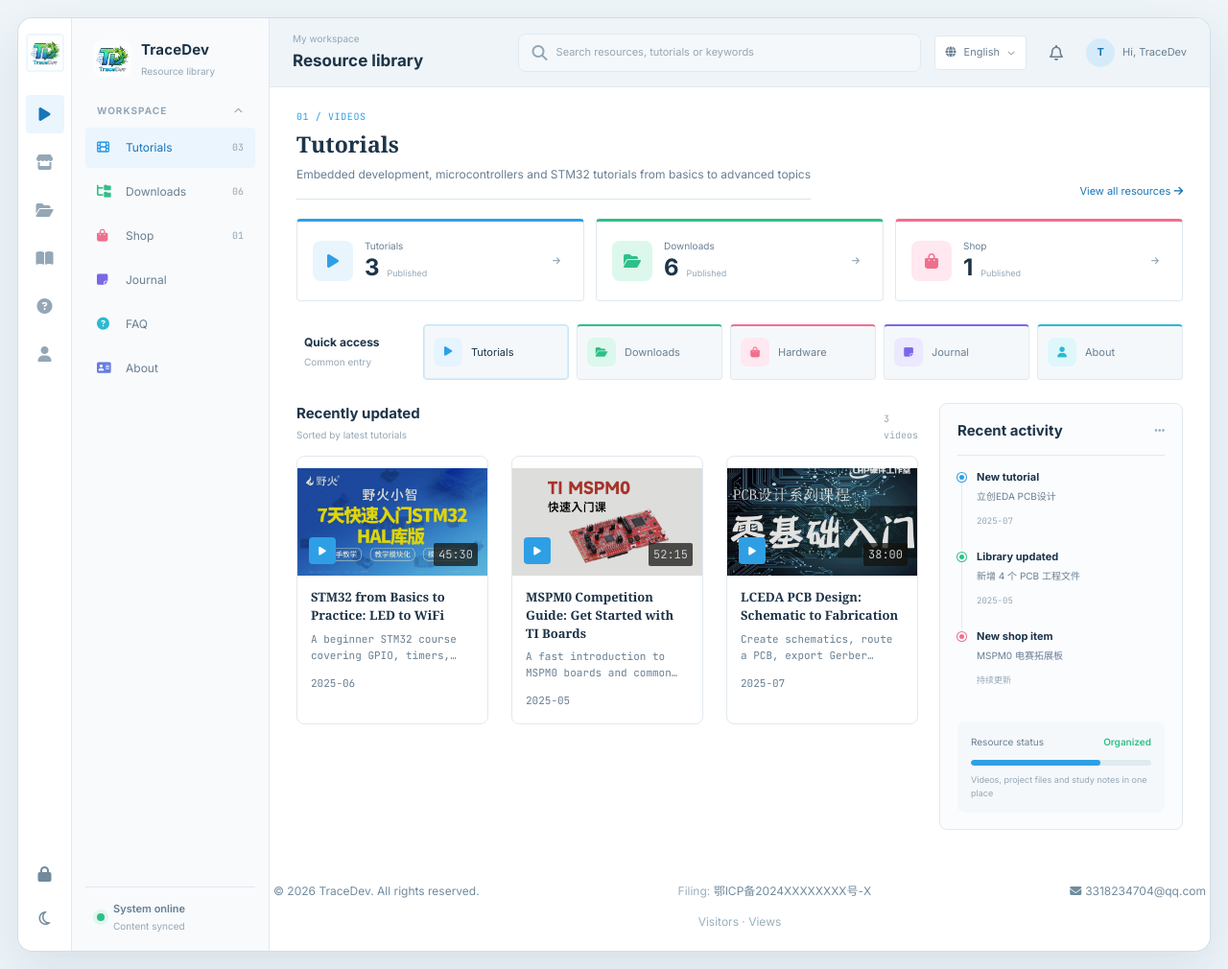
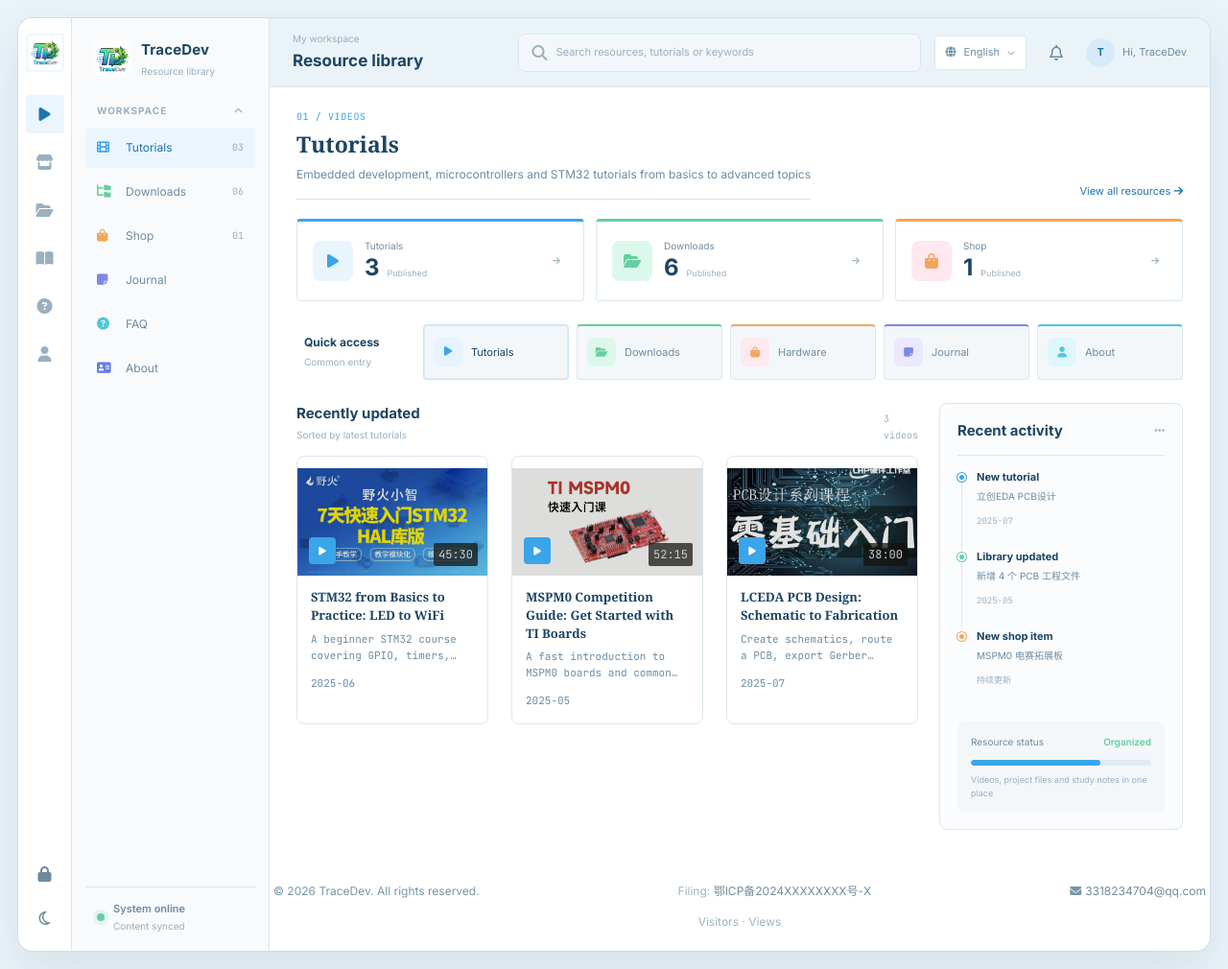
Before and after one commit to wfw6666666666/traceDev, a Django app: page / in a window 1280 px wide. Shown: the whole page at 96% size. Run offline with Django 5.2, Linux system fonts and the light colour scheme; some libraries are stand-ins or nearby versions.

Commit message:
style: align palette with cloud workspace reference

```diff
--- a/css/style.css
+++ b/css/style.css
@@ -6,9 +6,9 @@
 /* ========== 1. CSS 变量 — 深色/浅色双主题 ========== */
 :root,
 [data-theme='dark'] {
-  --neon-blue: #2f9fe5;
-  --neon-purple: #7186e8;
-  --neon-cyan: #42bfd8;
+  --neon-blue: #4aaef0;
+  --neon-purple: #8c98ee;
+  --neon-cyan: #59c9da;
 
   --bg-body: #172530;
   --bg-card: #203442;
@@ -46,30 +46,30 @@
 }
 
 [data-theme='light'] {
-  --neon-blue: #2f9fe5;
-  --neon-purple: #7186e8;
-  --neon-cyan: #42bfd8;
-
-  --bg-body: #eef4f8;
+  --neon-blue: #3aa5e8;
+  --neon-purple: #7c88e6;
+  --neon-cyan: #55c5d8;
+
+  --bg-body: #eaf3f8;
   --bg-card: #ffffff;
   --bg-elevated: rgba(255, 255, 255, 0.98);
-  --bg-navbar: rgba(238, 244, 248, 0.96);
+  --bg-navbar: rgba(234, 243, 248, 0.96);
   --bg-input: #ffffff;
   --bg-social: #edf4f9;
   --bg-social-hover: #e1edf5;
   --bg-tab-hover: rgba(0, 0, 0, 0.05);
   --bg-video-overlay: rgba(0, 0, 0, 0.55);
 
-  --text-primary: #1d3449;
-  --text-secondary: #526e82;
-  --text-muted: #718b9d;
-  --text-dim: #9aafbd;
-
-  --border-default: #e1e9f0;
+  --text-primary: #1d4562;
+  --text-secondary: #55768e;
+  --text-muted: #7896a8;
+  --text-dim: #9eb4c2;
+
+  --border-default: #dbe7ef;
   --border-subtle: rgba(0, 0, 0, 0.06);
-  --border-input: #cbdce7;
-  --border-card: #e1e9f0;
-  --border-hover: #a8cde3;
+  --border-input: #c6dbe7;
+  --border-card: #dbe7ef;
+  --border-hover: #9fc8e3;
 
   --success: #166534;
   --success-soft: rgba(22, 101, 52, 0.10);
@@ -78,9 +78,9 @@
 
   --grid-color: rgba(0, 0, 0, 0.03);
   --float-border: rgba(0, 0, 0, 0.06);
-  --scrollbar-track: #eef4f8;
-  --scrollbar-thumb: #cbdce7;
-  --scrollbar-thumb-hover: #a8cde3;
+  --scrollbar-track: #eaf3f8;
+  --scrollbar-thumb: #c6dbe7;
+  --scrollbar-thumb-hover: #9fc8e3;
   --shadow-card: 0 1px 2px rgba(31, 26, 20, 0.06), 0 2px 6px rgba(31, 26, 20, 0.05);
   --shadow-tabs: 0 1px 3px rgba(31, 26, 20, 0.05);
 }
@@ -864,15 +864,15 @@
    This layer deliberately overrides the earlier card-heavy skin.
    ============================================================ */
 :root {
-  --paper: #eef4f8;
+  --paper: #eaf3f8;
   --paper-raised: #ffffff;
   --paper-muted: #e4eef5;
-  --ink: #1d3449;
+  --ink: #1d4562;
   --ink-soft: #526e82;
   --ink-muted: #718b9d;
   --line: #d7e4ed;
   --line-strong: #abc7d9;
-  --brand: #2f9fe5;
+  --brand: #3aa5e8;
   --brand-hover: #1976b9;
   --green: #36b982;
   --red: #d8667a;
@@ -1411,26 +1411,26 @@
    ============================================================ */
 :root,
 [data-theme='light'] {
-  --app-blue: #2f9fe5;
-  --app-blue-deep: #1976b9;
-  --app-canvas: #eef4f8;
+  --app-blue: #3aa5e8;
+  --app-blue-deep: #1f75ab;
+  --app-canvas: #eaf3f8;
   --app-surface: #ffffff;
-  --app-surface-soft: #f5f8fb;
-  --app-border: #e1e9f0;
-  --app-text: #1d3449;
-  --app-text-soft: #687f92;
-  --app-text-faint: #94a7b6;
-  --app-green: #2fbf89;
-  --app-orange: #ef708d;
-  --app-purple: #7868e8;
-  --app-cyan: #2db8d1;
+  --app-surface-soft: #f3f7fa;
+  --app-border: #dbe7ef;
+  --app-text: #1d4562;
+  --app-text-soft: #6d8ca2;
+  --app-text-faint: #9ab0bf;
+  --app-green: #64cfa1;
+  --app-orange: #f2a65a;
+  --app-purple: #7c88e6;
+  --app-cyan: #55c5d8;
   --app-shadow: 0 14px 34px rgba(39, 86, 121, 0.09);
 }
 
 [data-theme='dark'] {
   color-scheme: dark;
-  --app-blue: #3ba7eb;
-  --app-blue-deep: #2786c4;
+  --app-blue: #4aaef0;
+  --app-blue-deep: #2e89c1;
   --app-canvas: #17222c;
   --app-surface: #202d38;
   --app-surface-soft: #273744;
@@ -1438,10 +1438,10 @@
   --app-text: #e7f2f8;
   --app-text-soft: #a5bfce;
   --app-text-faint: #7f9aaa;
-  --app-green: #52d39d;
-  --app-orange: #f58ca4;
-  --app-purple: #a297ff;
-  --app-cyan: #62d6e7;
+  --app-green: #7bdab0;
+  --app-orange: #ffc078;
+  --app-purple: #a8b0ff;
+  --app-cyan: #78d9e6;
   --app-shadow: 0 14px 34px rgba(0, 0, 0, 0.22);
 }
 
--- a/index.html
+++ b/index.html
@@ -20,7 +20,7 @@
   <!-- Tailwind CSS -->
   <script src="https://cdn.tailwindcss.com"></script>
   <!-- 自定义样式 -->
-  <link rel="stylesheet" href="css/style.css?v=16" />
+  <link rel="stylesheet" href="css/style.css?v=17" />
   <!-- Font Awesome -->
   <link rel="stylesheet" href="https://cdnjs.cloudflare.com/ajax/libs/font-awesome/6.5.1/css/all.min.css" />
   <!-- Google Fonts -->
--- a/templates/site_index.html
+++ b/templates/site_index.html
@@ -20,7 +20,7 @@
   <!-- Tailwind CSS -->
   <script src="https://cdn.tailwindcss.com"></script>
   <!-- 自定义样式 -->
-  <link rel="stylesheet" href="css/style.css?v=16" />
+  <link rel="stylesheet" href="css/style.css?v=17" />
   <!-- Font Awesome -->
   <link rel="stylesheet" href="https://cdnjs.cloudflare.com/ajax/libs/font-awesome/6.5.1/css/all.min.css" />
   <!-- Google Fonts -->
```
Also changed, not shown: tools/test-workspace-theme.js (+5 -5 lines), 1 other file.
